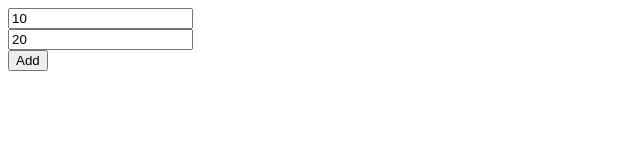
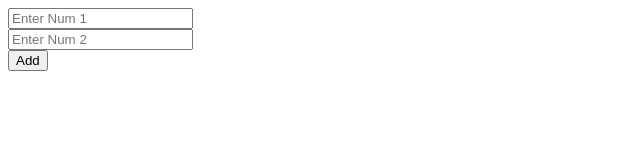
Before and after one commit to MuhammadBasyuny97/SprintsTasks, a plain HTML site: page S_JS_01 Finding the Sum of Two Numbers and Fixing the String Prompt Issue/index.html in a window 1280 px wide. Shown: the full height of the page, 0-640 px from the left. Drawn offline with Linux system fonts and the light colour scheme.

Commit message:
Updating Finding the sum 1

```diff
--- a/S_JS_01 Finding the Sum of Two Numbers and Fixing the String Prompt Issue/index.html
+++ b/S_JS_01 Finding the Sum of Two Numbers and Fixing the String Prompt Issue/index.html
@@ -7,9 +7,9 @@
     <title>Document</title>
 </head>
 <body>
-    <input id="num1" type="number" placeholder="Enter Num 1" value="10"/>
+    <input id="num1" type="number" placeholder="Enter Num 1" />
     <br/>
-    <input id="num2" type="number" placeholder="Enter Num 2" value="20"/>
+    <input id="num2" type="number" placeholder="Enter Num 2" />
     <br/>
     <input onclick="(add())" type="submit" value="Add" />
 
@@ -19,7 +19,7 @@
         let num1 = parseInt(document.getElementById("num1").value);
         let num2 = parseInt(document.getElementById("num2").value);
 
-         alert(num1 + num2)
+         alert( num1 + num2);
        }
 
     </script>
```
